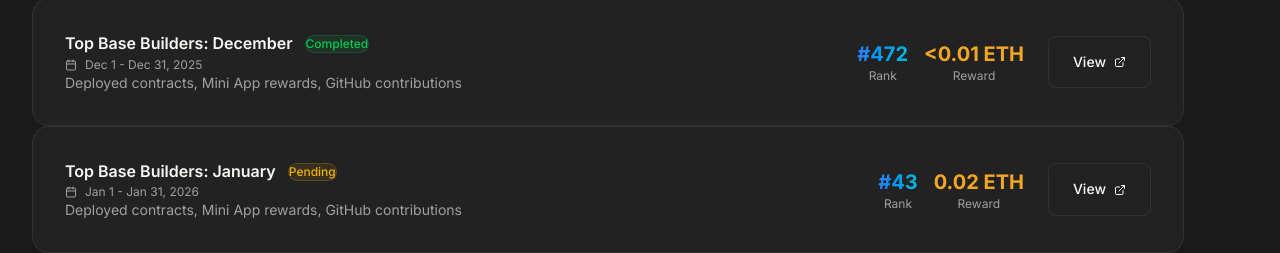
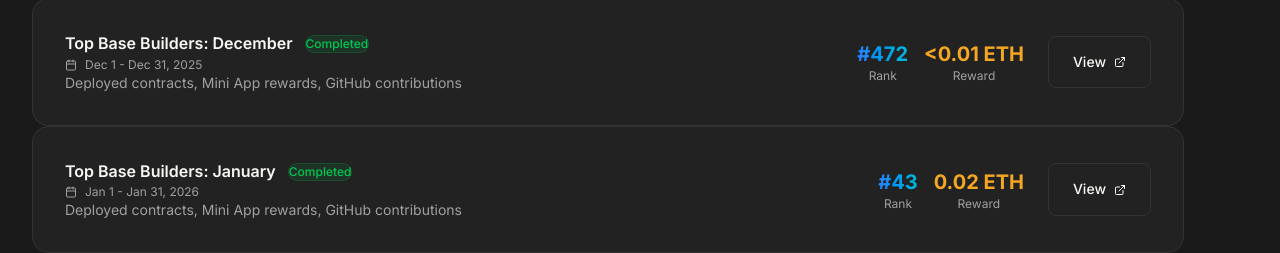
Before and after one commit to Earnwithalee7890/alee-asghar, a Next.js app: page / in a window 1280 px wide. Shown: the part 4290-4543 px from the top of the page. Built offline with nearby package versions, Linux system fonts and the light colour scheme.

Commit message:
Update Base January Builder Rewards to status completed

```diff
--- a/src/components/BuilderEvents.tsx
+++ b/src/components/BuilderEvents.tsx
@@ -65,7 +65,7 @@
         rank: 43,
         totalParticipants: 40921,
         reward: "0.02 ETH",
-        status: "pending",
+        status: "completed",
         challenge: "Deployed contracts, Mini App rewards, GitHub contributions",
         eventLink: "https://talent.app/~/earn/base-january",
     },
```
